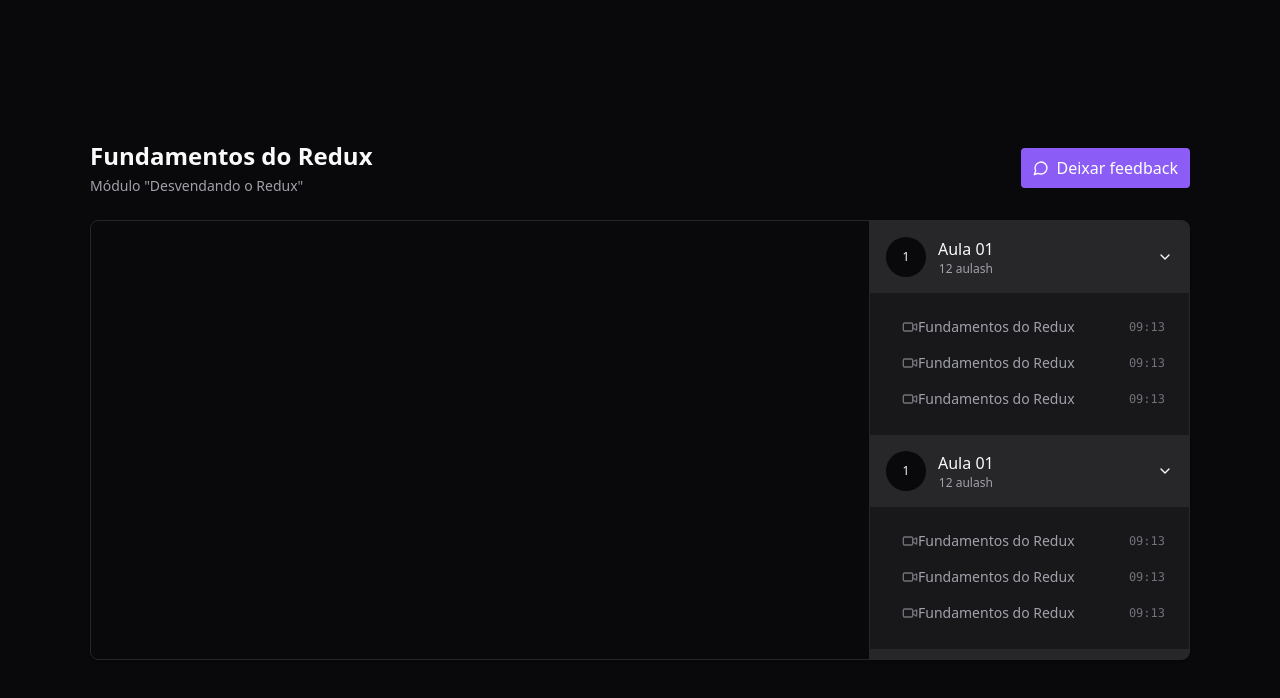
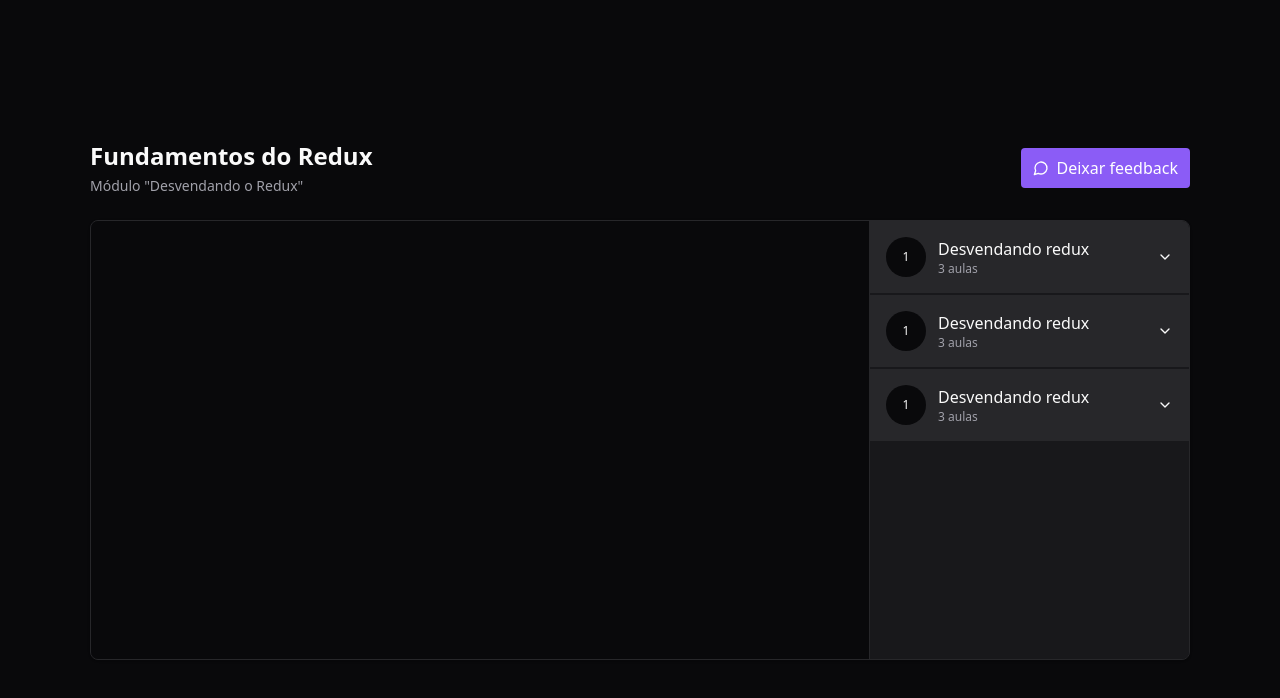
Before and after one commit to Ramonprog/react-redux-zustand, a React (Vite) app: page / in a window 1280 px wide. Shown: the top 698 px of the page. Built offline with nearby package versions, Linux system fonts and the light colour scheme.

Commit message:
feat: tipando componentes e implementando collapsible

```diff
--- a/package.json
+++ b/package.json
@@ -10,6 +10,7 @@
     "preview": "vite preview"
   },
   "dependencies": {
+    "@radix-ui/react-collapsible": "^1.0.3",
     "@reduxjs/toolkit": "^2.2.2",
     "lucide-react": "^0.363.0",
     "react": "^18.2.0",
--- a/src/components/Lesson.tsx
+++ b/src/components/Lesson.tsx
@@ -1,12 +1,16 @@
 import { Video } from "lucide-react";
 
-export function Lesson() {
+interface ILessonProps {
+    title: string;
+    duration: string
+}
+export function Lesson({ title, duration }: ILessonProps) {
     return (
         <button className="flex items-center ga
                                  text-sm text-zinc-400">
             <Video size={16} className="text-zinc-500 ml-2" />
-            <span>Fundamentos do Redux</span>
-            <span className="ml-auto font-mono text-xs text-zinc-500">09:13</span>
+            <span>{title}</span>
+            <span className="ml-auto font-mono text-xs text-zinc-500">{duration}</span>
         </button>
     )
 }
--- a/src/components/Module.tsx
+++ b/src/components/Module.tsx
@@ -1,24 +1,34 @@
 import { ChevronDown } from "lucide-react";
 import { Lesson } from "./Lesson";
 
-export function Module() {
+import * as Collapsible from '@radix-ui/react-collapsible';
+
+interface IModuleProps {
+    title: string;
+    amountOfLesson: number;
+    moduleIndex: number
+}
+
+export function Module({ amountOfLesson, moduleIndex, title }: IModuleProps) {
     return (
-        <div className="">
-            <button className="flex w-full items-center gap-3 bg-zinc-800 p-4">
-                <span className="flex h-10 w-10 rounded-full items-center justify-center bg-zinc-950 text-xs">1</span>
+        <Collapsible.Root>
+            <Collapsible.Trigger className="flex w-full items-center gap-3 bg-zinc-800 p-4">
+                <span className="flex h-10 w-10 rounded-full items-center justify-center bg-zinc-950 text-xs">{moduleIndex + 1}</span>
                 <div className="flex flex-col">
-                    <span className="font-sm">Aula 01</span>
-                    <span className="text-xs text-zinc-400">12 aulash</span>
+                    <span className="font-sm">{title}</span>
+                    <span className="text-xs text-zinc-400 mr-auto">{amountOfLesson} aulas</span>
                 </div>
 
                 <ChevronDown size={16} className="ml-auto" />
-            </button>
+            </Collapsible.Trigger>
+            <Collapsible.Content>
+                <nav className="relative flex flex-col gap-4 p-6">
+                    <Lesson title='Fundamentos do redux' duration="09:13" />
+                    <Lesson title='Fundamentos do redux' duration="09:13" />
+                    <Lesson title='Fundamentos do redux' duration="09:13" />
+                </nav>
+            </Collapsible.Content>
 
-            <nav className="relative flex flex-col gap-4 p-6">
-                <Lesson />
-                <Lesson />
-                <Lesson />
-            </nav>
-        </div>
+        </Collapsible.Root>
     )
 }
--- a/src/pages/Player.tsx
+++ b/src/pages/Player.tsx
@@ -14,9 +14,9 @@
                     </div>
 
                     <aside className="w-80 border-l border-zinc-800 bg-zinc-900 absolute top-0 bottom-0 right-0 overflow-y-scroll scrollbar scrollbar-thin scrollbar-track-zinc-950 divide-y-2 divide-zinc-900">
-                        <Module />
-                        <Module />
-                        <Module />
+                        <Module moduleIndex={0} title="Desvendando redux" amountOfLesson={3} />
+                        <Module moduleIndex={0} title="Desvendando redux" amountOfLesson={3} />
+                        <Module moduleIndex={0} title="Desvendando redux" amountOfLesson={3} />
                     </aside>
                 </main>
             </div>
```
Also changed, not shown: 1 other file (tests, documents, lock files or other folders).
